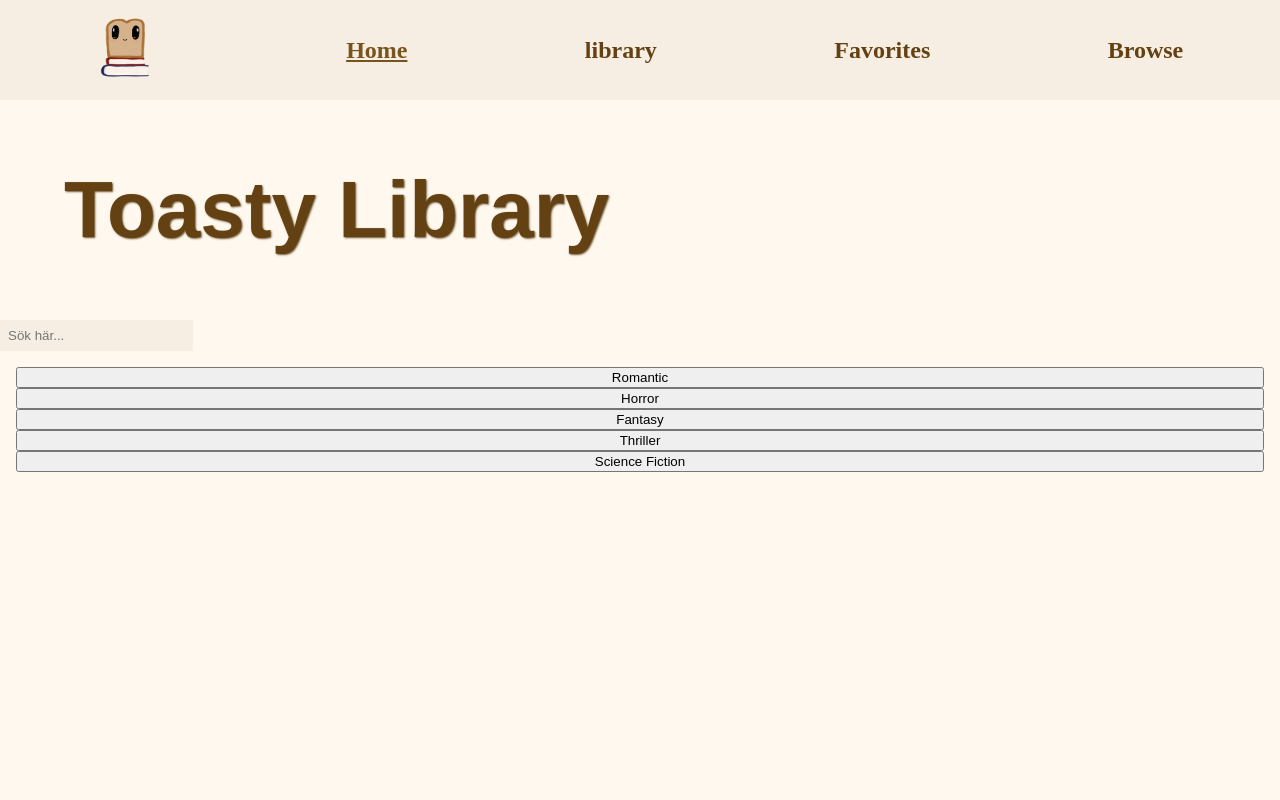
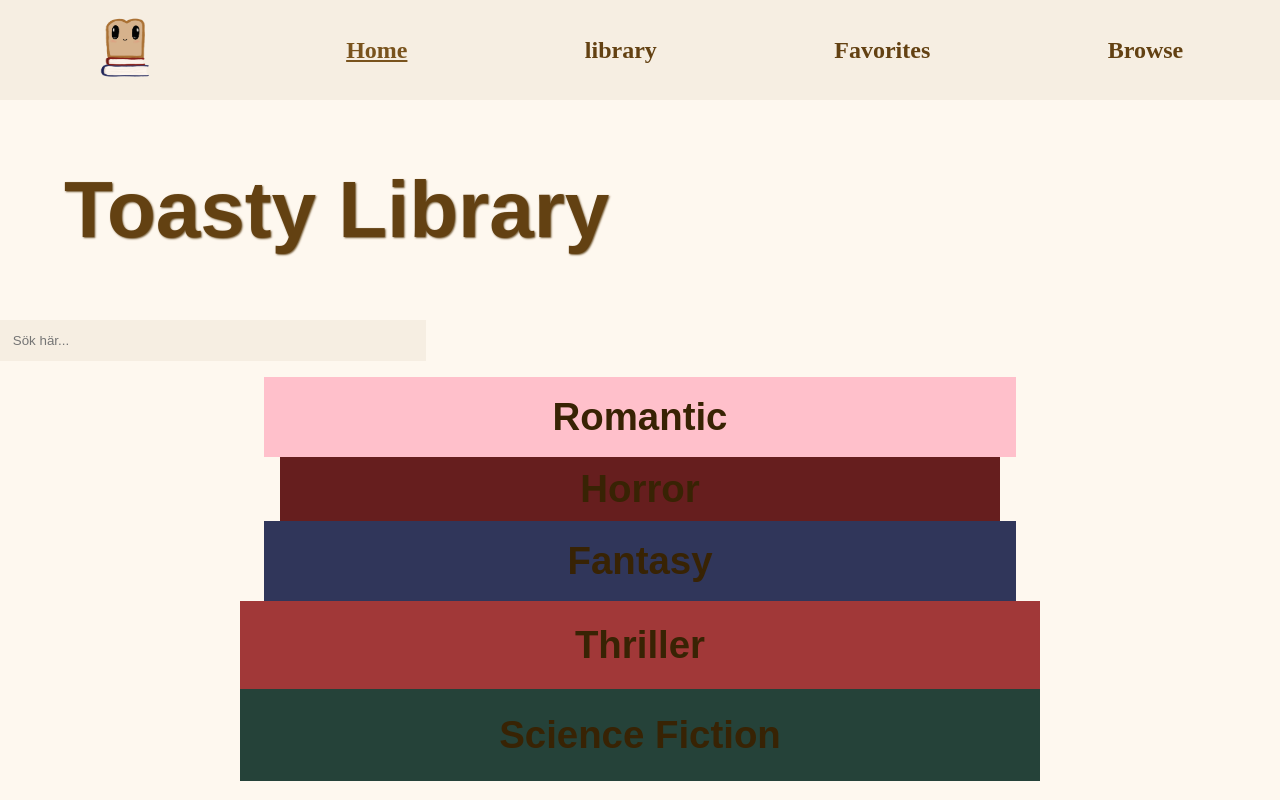
Before and after one commit to Stephaniebaard/Toasty-Library, a React (Vite) app: page / in a window 1280 px wide. Built offline with nearby package versions, Linux system fonts and the light colour scheme.

Commit message:
css for  genre-buttons

```diff
--- a/src/components/GenreButton/GenreButton.scss
+++ b/src/components/GenreButton/GenreButton.scss
@@ -1,6 +1,49 @@
+@use '../../styles/variables.scss' as var;
+@use '../../styles/mixin.scss';
 
 .button-container{
     display: flex;
     flex-direction: column;
     padding: 1rem;
+    align-items: center;
 }
+
+.romantic-button {
+   @include mixin.genre-button-text;
+   width: 47rem;
+   height: 5rem;
+   background-color: pink;
+   border:none;
+  }
+
+  .horror-button {
+    @include mixin.genre-button-text;
+    width: 45rem;
+    height: 4rem;
+    background-color: rgb(102, 30, 30);
+    border:none;
+  }
+
+  .fantasy-button {
+    @include mixin.genre-button-text;
+    width: 47rem;
+    height: 5rem;
+    background-color: rgb(48, 54, 90);
+    border:none;
+  }
+
+  .thriller-button {
+    @include mixin.genre-button-text;
+    width: 50rem;
+    height: 5.5rem;
+    background-color: rgb(161, 56, 56);
+    border:none;
+  }
+
+  .science-fiction-button {
+    @include mixin.genre-button-text;
+    width: 50rem;
+    height: 5.8rem;
+    background-color: rgb(37, 66, 57);
+    border:none;
+  }
--- a/src/components/NavBar/SearchBar/SearchBar.scss
+++ b/src/components/NavBar/SearchBar/SearchBar.scss
@@ -3,5 +3,6 @@
 .searchbar-input {
     background-color: var.$DarkBeige;
     border: none;
-    padding: 0.5rem;
+    padding: 0.8rem;
+    width: 25rem;
 }
--- /dev/null
+++ b/src/styles/mixin.scss
@@ -0,0 +1,8 @@
+@use '../styles/variables.scss' as var;
+
+@mixin genre-button-text {
+    color: var.$BookText;
+    font-family: 'Paytone one', sans-serif;
+    font-weight: bold;
+    font-size: 2.4rem;
+}
--- a/src/styles/variables.scss
+++ b/src/styles/variables.scss
@@ -2,3 +2,4 @@ $Beige: rgba(254, 248, 239, 1);
 $DarkBeige: rgba(246, 238, 226, 1);
 $Brown: rgba(121, 83, 29, 1);
 $DarkBrown: rgba(99, 65, 18, 1);
+$BookText: rgb(56, 35, 4);
```
